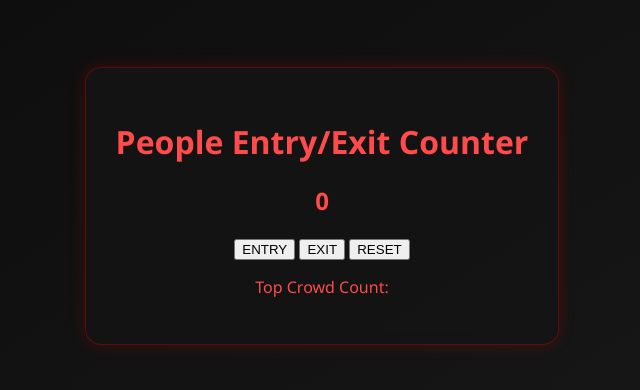
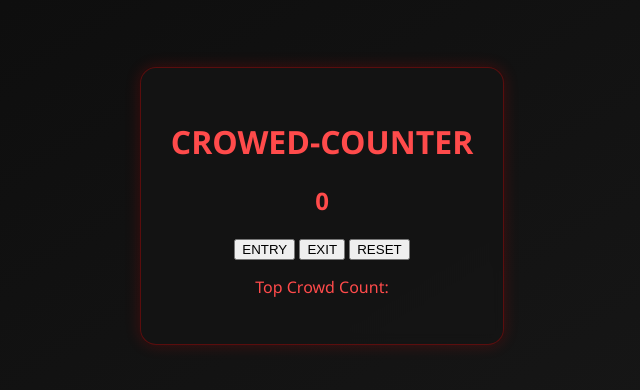
Before and after one commit to rajayush0/CROWD-COUNTER, a website built with Vite: page index.html in a window 1280 px wide. Shown: the part 194-584 px from the top of the page, without its empty margins (318-958 px from the left). Built offline with nearby package versions, Linux system fonts and the light colour scheme.

Commit message:
Update index.html

```diff
--- a/index.html
+++ b/index.html
@@ -4,7 +4,7 @@
     </head>
     <body>
         <div class="container">
-            <h1>People Entry/Exit Counter</h1>
+            <h1>CROWED-COUNTER</h1>
             <h2 id="count-el">0</h2>
             <button id="increment-btn" onclick="increment()">ENTRY</button>
             <button id="save-btn" onclick="save()">EXIT</button>
```
